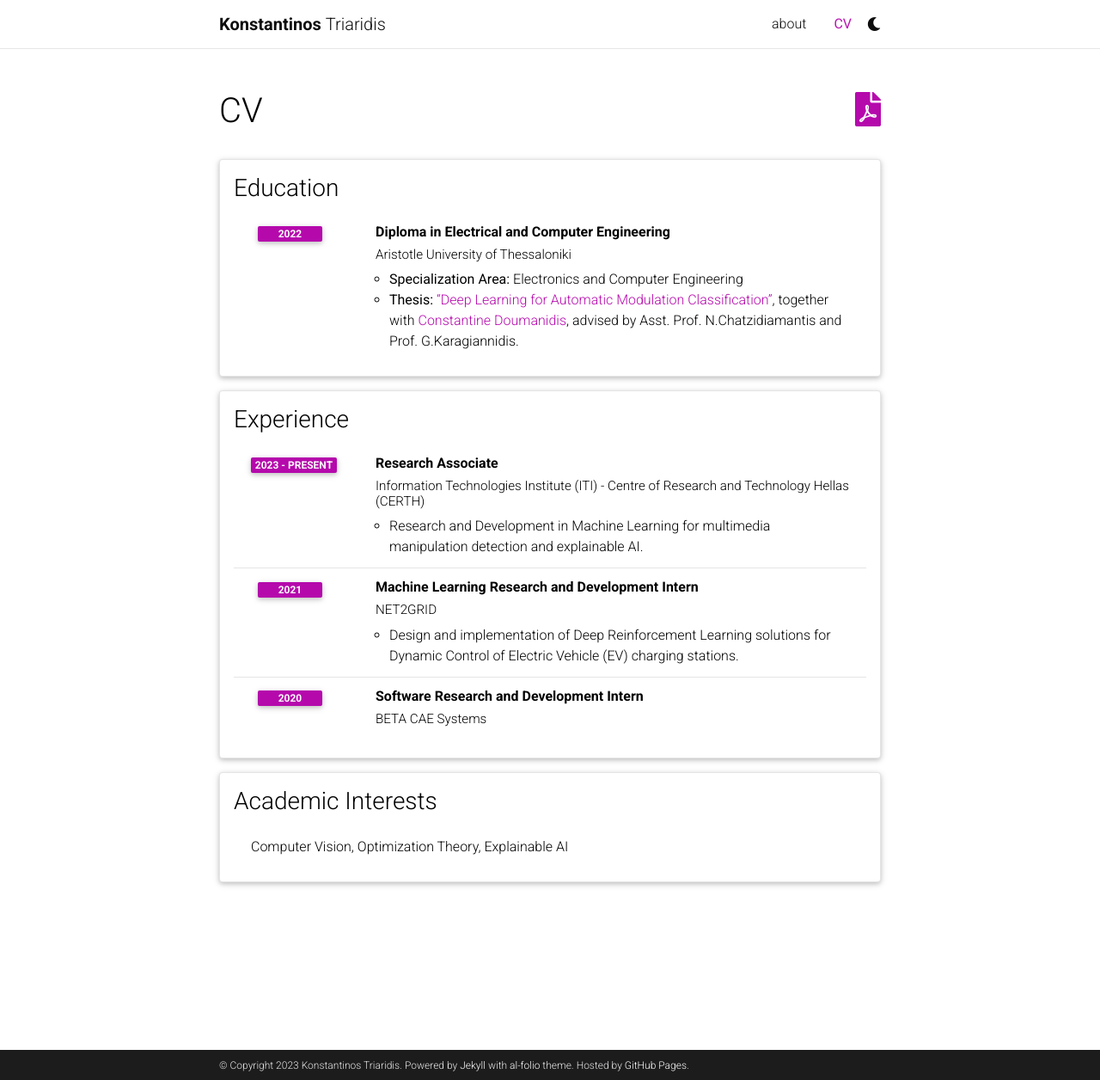
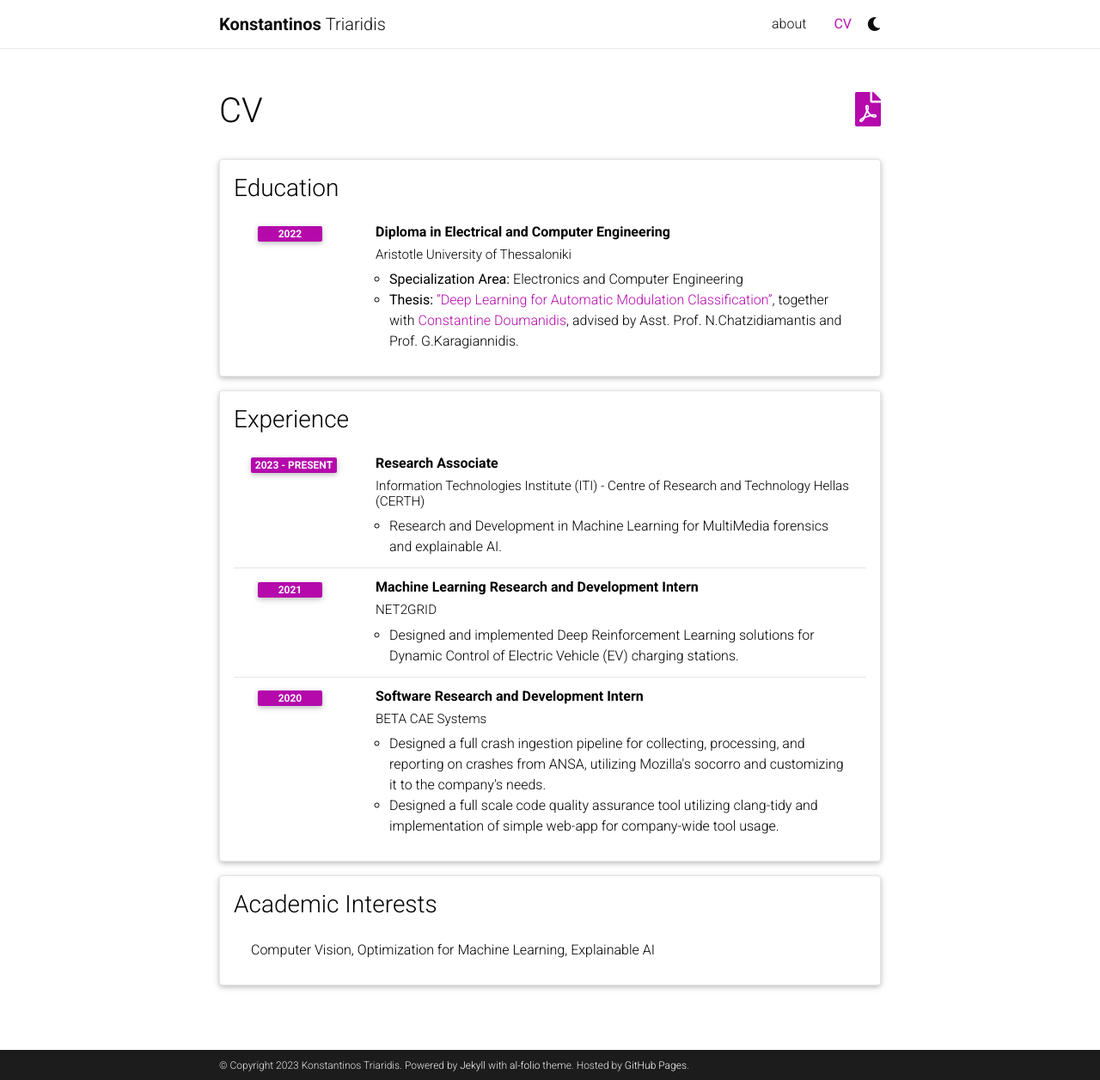
Before and after one commit to kostino/kostino.github.io, a Jekyll site: the page built from _pages/cv.md, in a window 1280 px wide and 1256 px high. Shown: the whole window at 86% size. Built offline with Jekyll 4.4.1, drawn with Linux system fonts in a browser that asks for light colours; comment, search, counter and statistics services are not loaded; a style sheet for code colours, icons or effects is not loaded.

Commit message:
Update cv.yml

```diff
--- a/_data/cv.yml
+++ b/_data/cv.yml
@@ -15,19 +15,22 @@
       institution: Information Technologies Institute (ITI) - Centre of Research and Technology Hellas (CERTH)
       year: 2023 - Present
       description:
-        - Research and Development in Machine Learning for multimedia manipulation detection and explainable AI.
+        - Research and Development in Machine Learning for MultiMedia forensics and explainable AI.
 
     - title: Machine Learning Research and Development Intern
       institution: NET2GRID
       year: 2021
       description:
-        - Design and implementation of Deep Reinforcement Learning solutions for Dynamic Control of Electric Vehicle (EV) charging stations.
+        - Designed and implemented Deep Reinforcement Learning solutions for Dynamic Control of Electric Vehicle (EV) charging stations.
 
     - title: Software Research and Development Intern
       institution: BETA CAE Systems
       year: 2020
+      description:
+        - Designed a full crash ingestion pipeline for collecting, processing, and reporting on crashes from ANSA, utilizing Mozilla's socorro and customizing it to the company's needs.
+        - Designed a full scale code quality assurance tool utilizing clang-tidy and implementation of simple web-app for company-wide tool usage.
 
 - title: Academic Interests
   type: list
   contents:
-    - Computer Vision, Optimization Theory, Explainable AI
+    - Computer Vision, Optimization for Machine Learning, Explainable AI
```
